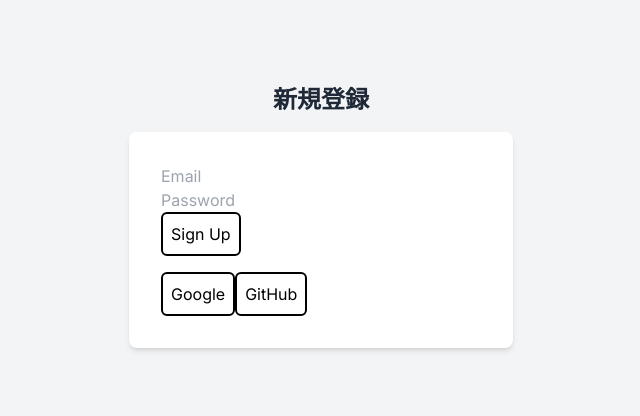
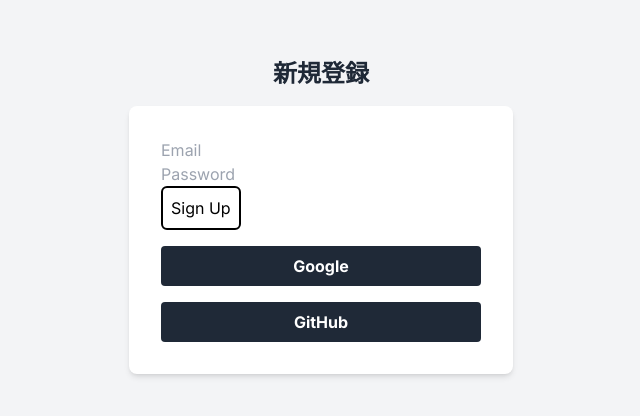
Before and after one commit to kou7306/GeekLink_frontend, a Next.js app: page /sign-up in a window 1280 px wide. Shown: the part 184-600 px from the top of the page, without its empty margins (319-959 px from the left). Built offline with nearby package versions, Linux system fonts and the light colour scheme.

Commit message:
ログインボタンのスタイリングを実装

```diff
--- a/src/components/auth/LoginButton.tsx
+++ b/src/components/auth/LoginButton.tsx
@@ -1,3 +1,4 @@
+// src/components/auth/LoginButton.tsx
 "use client";
 
 import { Provider } from "@supabase/supabase-js";
@@ -12,7 +13,6 @@ interface LoginButtonProps {
 
 function LoginButton({ provider }: LoginButtonProps) {
   const router = useRouter();
-
   const [isPending, startTransition] = useTransition();
 
   const handleClickLoginButton = (provider: Provider) => {
@@ -28,9 +28,9 @@ function LoginButton({ provider }: LoginButtonProps) {
 
   return (
     <button
-      className="border-2 border-black p-2 rounded-md hover:bg-black hover:text-white"
       onClick={() => handleClickLoginButton(provider)}
       disabled={isPending}
+      className="bg-gray-800 hover:bg-gray-900 text-white font-bold py-2 px-4 rounded w-full"
     >
       {isPending ? "Logging in..." : `${provider == "github" ? "GitHub" : "Google"}`}
     </button>
```
